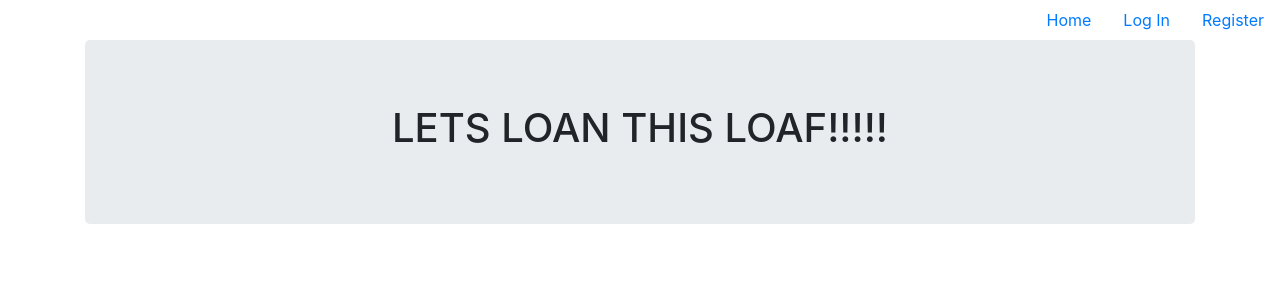
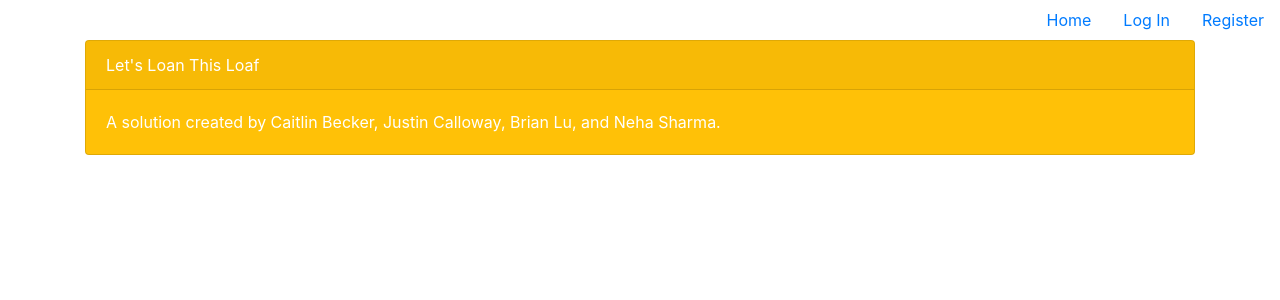
Before and after one commit to itsnehasharma/swamphacks-2019, a Flask app: page / in a window 1280 px wide. Shown: the top 300 px of the page. Run offline with Flask 2, Linux system fonts and the light colour scheme; some libraries are stand-ins or nearby versions.

Commit message:
Made the nice gold color on the homepage.

```diff
--- a/groupfund/templates/index.html
+++ b/groupfund/templates/index.html
@@ -1,9 +1,10 @@
 {% extends "base.html" %}
 {% block content %}
-  <div class="jumbotron">
-    <h1 align='center'>LETS LOAN THIS LOAF!!!!!</h1>
 
+<div class="card text-white bg-warning mb-3" style="max-width: 100rem;">
+  <div class="card-header">Let's Loan This Loaf</div>
+  <div class="card-body">
+    <p class="card-text">A solution created by Caitlin Becker, Justin Calloway, Brian Lu, and Neha Sharma.</p>
   </div>
-
-
+</div>
 {% endblock %}
```
